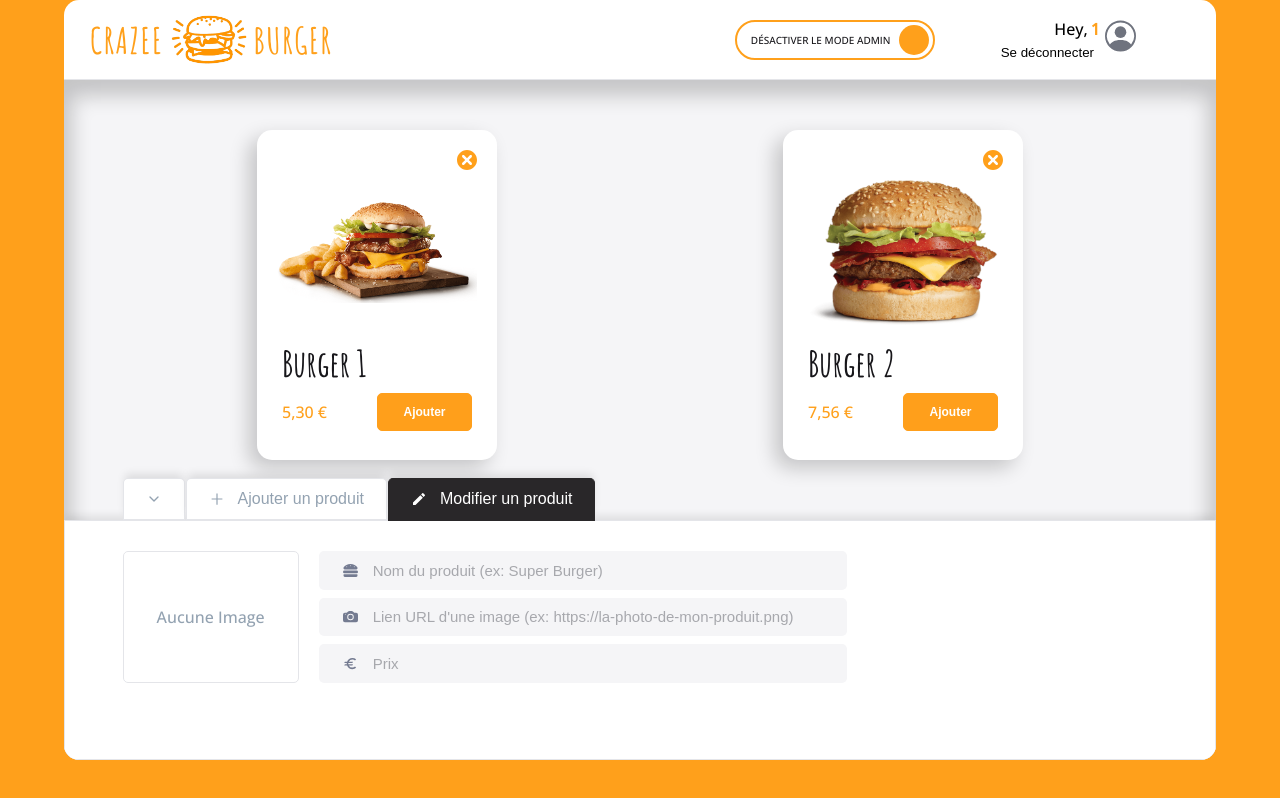
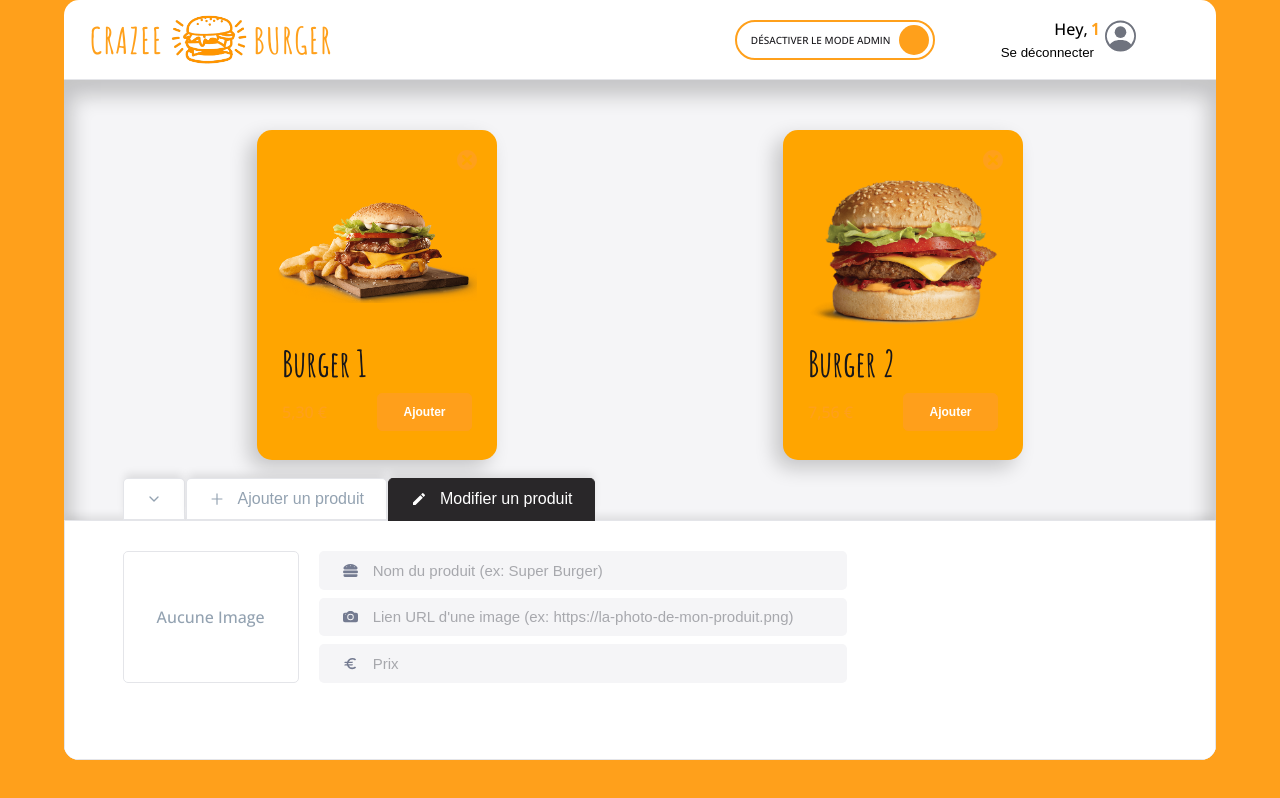
Before and after one commit to T0n-io/projet-resto, a React (Vite) app: page /order/1 in a window 1280 px wide. Built offline with nearby package versions, Linux system fonts and the light colour scheme.

Commit message:
💄 F09: CARD > Temporary : make ALL cards orange based on isSelected props

```diff
--- a/src/components/pages/Order/Main/MainRightSide/Menu/Menu.jsx
+++ b/src/components/pages/Order/Main/MainRightSide/Menu/Menu.jsx
@@ -40,6 +40,7 @@ export default function Menu() {
             onDelete={() => handleDelete(id)}
             onClick={() => handleClick(id)}
             isHoverable={isModeAdmin}
+            isSelected={true}
           />
         );
       })}
--- a/src/components/reusable-ui/Card.jsx
+++ b/src/components/reusable-ui/Card.jsx
@@ -13,10 +13,11 @@ export default function Card({
   onDelete,
   onClick,
   isHoverable,
+  isSelected
 }) {
   return (
     <CardStyled className="produit" onClick={onClick} isHoverable={isHoverable}>
-      <div className="card">
+      <div className="card" style={isSelected ? { background: "orange"} : {}}>
         {hasDeleteButton && (
           <button
             className="delete-button"
```
